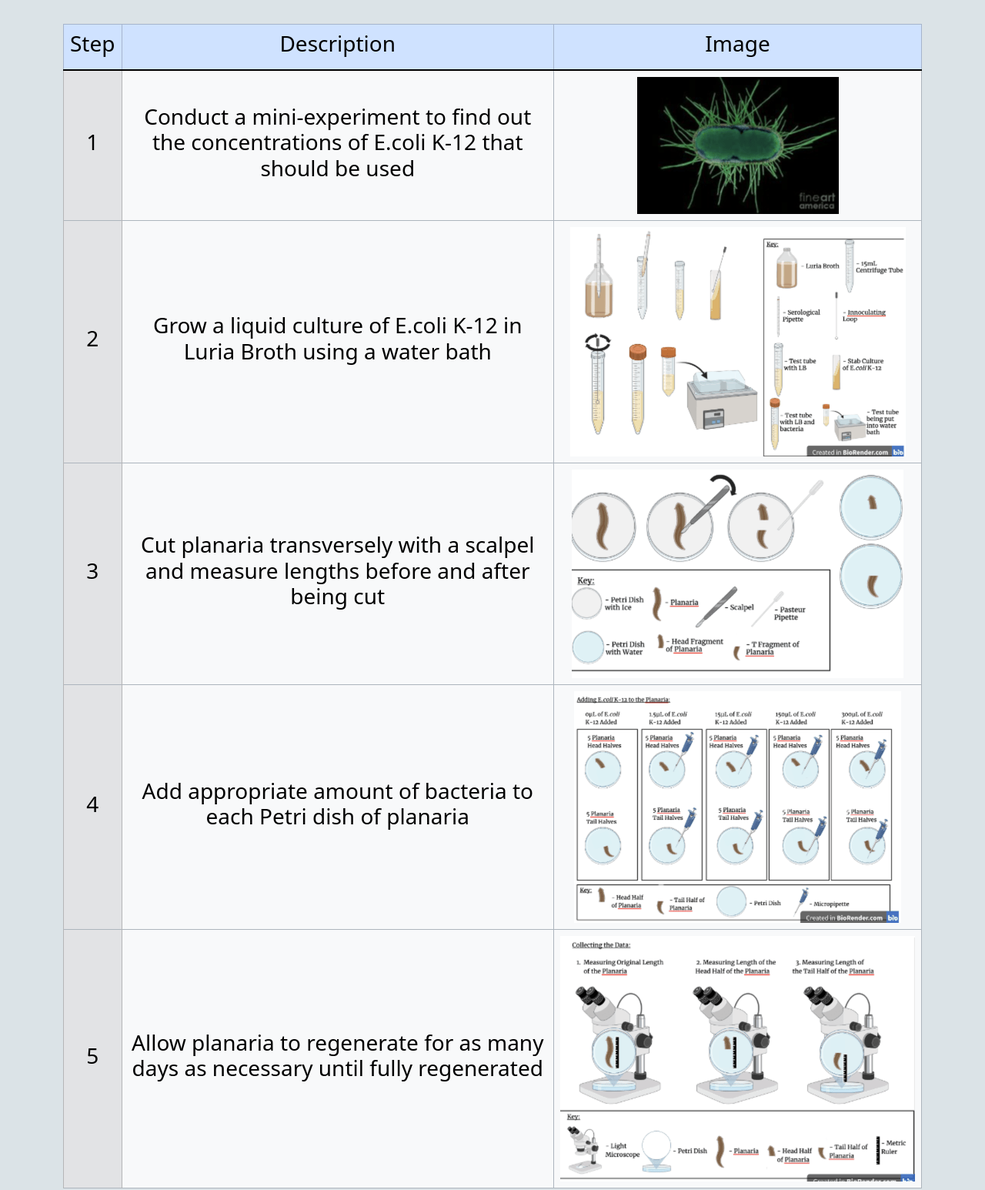
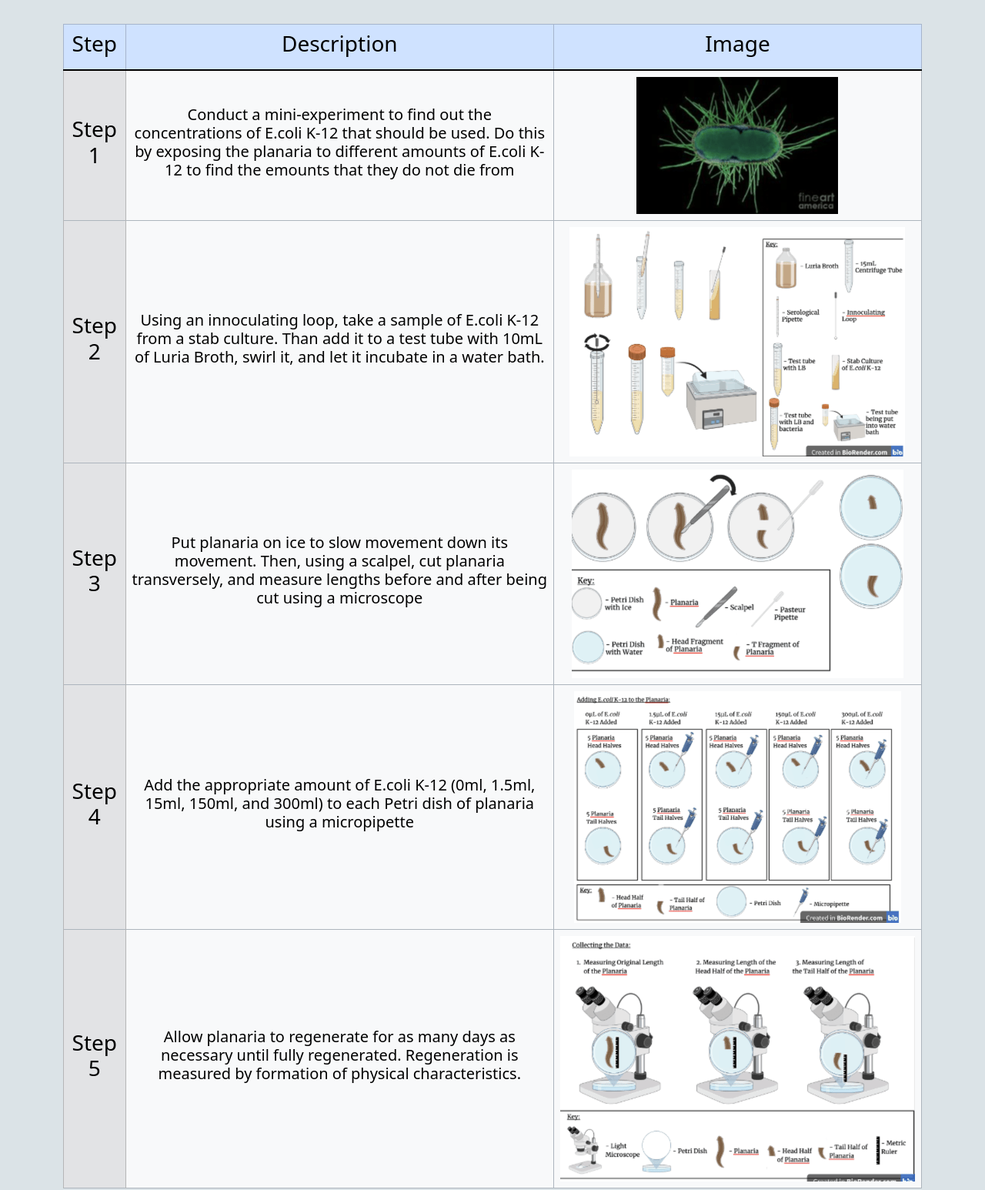
Before and after one commit to Jyothi-Ramesh08/researchProject, a plain HTML site: page procedure.html in a window 1280 px wide. Shown: the part 300-1846 px from the top of the page at 77% size. Drawn offline with nearby package versions, Linux system fonts and the light colour scheme.

Commit message:
Editing Text

```diff
--- a/procedure.html
+++ b/procedure.html
@@ -68,46 +68,49 @@
         <tbody class="table-group-divider">
           <tr class="align-middle">
             <th scope="row" class="table-secondary">
-              <h3>1</h3>
+              <h3>Step 1</h3>
             </th> <!-- scope="row" specifies header cell is the header for a row -->
             <td>
-              <h3>Conduct a mini-experiment to find out the concentrations of E.coli K-12 that should be used</h3>
+              <h5>Conduct a mini-experiment to find out the concentrations of E.coli K-12 that should be used.
+                Do this by exposing the planaria to different amounts of E.coli K-12 to find the emounts that they do not die from</h5>
             </td>
             <td class="text-center"><img src="images/bacteriapic (1).png" alt="E.coli K-12"></td>
           </tr>
           <tr class="align-middle">
             <th scope="row" class="table-secondary">
-              <h3>2</h3>
+              <h3>Step 2</h3>
             </th>
             <td>
-              <h3>Grow a liquid culture of E.coli K-12 in Luria Broth using a water bath</h3>
+              <h5>Using an innoculating loop, take a sample of E.coli K-12 from a stab culture.
+                Than add it to a test tube with 10mL of Luria Broth, swirl it, and let it incubate in a water bath.</h5>
             </td>
             <td class="text-center"><img src="images/growingbacteria (1).png" alt="Growing Bacteria"></td>
           </tr>
           <tr class="align-middle">
             <th scope="row" class="table-secondary">
-              <h3>3</h3>
+              <h3>Step 3</h3>
             </th>
             <td>
-              <h3>Cut planaria transversely with a scalpel and measure lengths before and after being cut</h3>
+              <h5>Put planaria on ice to slow movement down its movement. Then, using a scalpel,
+                cut planaria transversely, and measure lengths before and after being cut using a microscope</h5>
             </td>
             <td class="text-center"><img src="images/cuttingplanaria (1).png" alt="Cutting Planaria"></td>
           </tr>
           <tr class="align-middle">
             <th scope="row" class="table-secondary">
-              <h3>4</h3>
+              <h3> Step 4</h3>
             </th>
             <td>
-              <h3>Add appropriate amount of bacteria to each Petri dish of planaria</h3>
+              <h5>Add the appropriate amount of E.coli K-12 (0ml, 1.5ml, 15ml, 150ml, and 300ml) to each Petri dish of planaria using a micropipette</h5>
             </td>
             <td class="text-center"><img src="images/addingbacteria (1).png" alt="Adding Bacteria"></td>
           </tr>
           <tr class="align-middle">
             <th scope="row" class="table-secondary">
-              <h3>5</h3>
+              <h3>Step 5</h3>
             </th>
             <td>
-              <h3>Allow planaria to regenerate for as many days as necessary until fully regenerated</h3>
+              <h5>Allow planaria to regenerate for as many days as necessary until fully regenerated. Regeneration is measured by formation of physical characteristics.</h5>
             </td>
             <td class="text-center"><img src="images/measuringplanaria (1).png" alt="Measuring Planaria"></td>
           </tr>
```
Also changed, not shown: index.html (+3 -4 lines).
